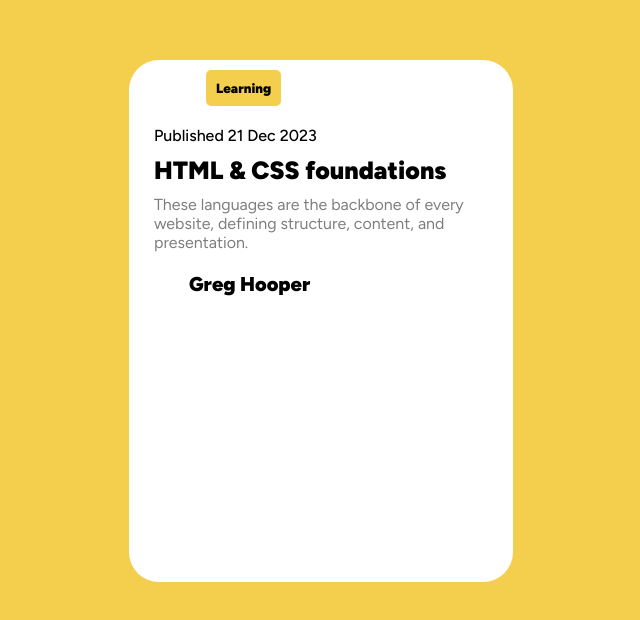
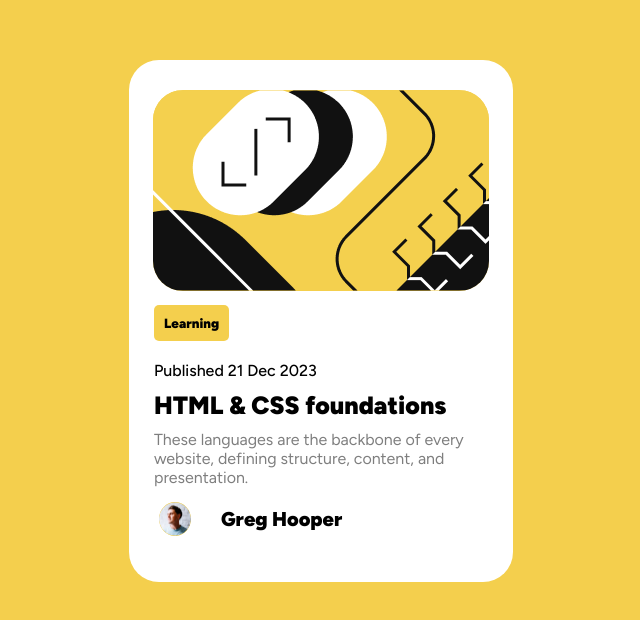
Before and after one commit to dimaa21/html-css-card, a plain HTML site: page index.html in a window 1280 px wide. Shown: the part 190-810 px from the top of the page, without its empty margins (319-959 px from the left). Drawn offline with Linux system fonts and the light colour scheme; the site is published under a folder, as on GitHub Pages, so addresses that start at the root find nothing.

Commit message:
Update index.html

```diff
--- a/index.html
+++ b/index.html
@@ -11,7 +11,7 @@
 
     <div class="main-block">
 
-        <img class="main-img" src="/img/blogimage.png" alt="">
+        <img class="main-img" src="img/blogimage.png" alt="">
         <button class="btn-yellow">Learning</button><br>
 
         <p class="data">Published 21 Dec 2023</p>
@@ -20,7 +20,7 @@
 
         <div class="author">
 
-        <img class="author-img" src="/img/userpic.png" alt="">
+        <img class="author-img" src="img/userpic.png" alt="">
         <p class="name">Greg Hooper</p>
 
         </div>
```
